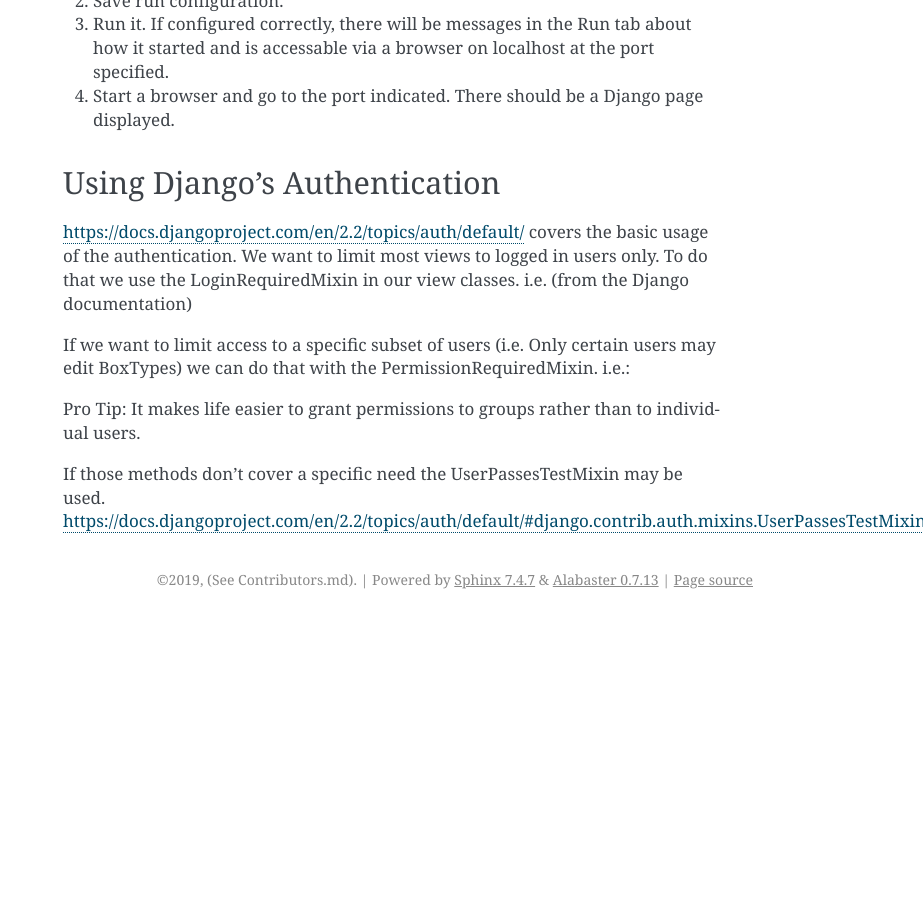
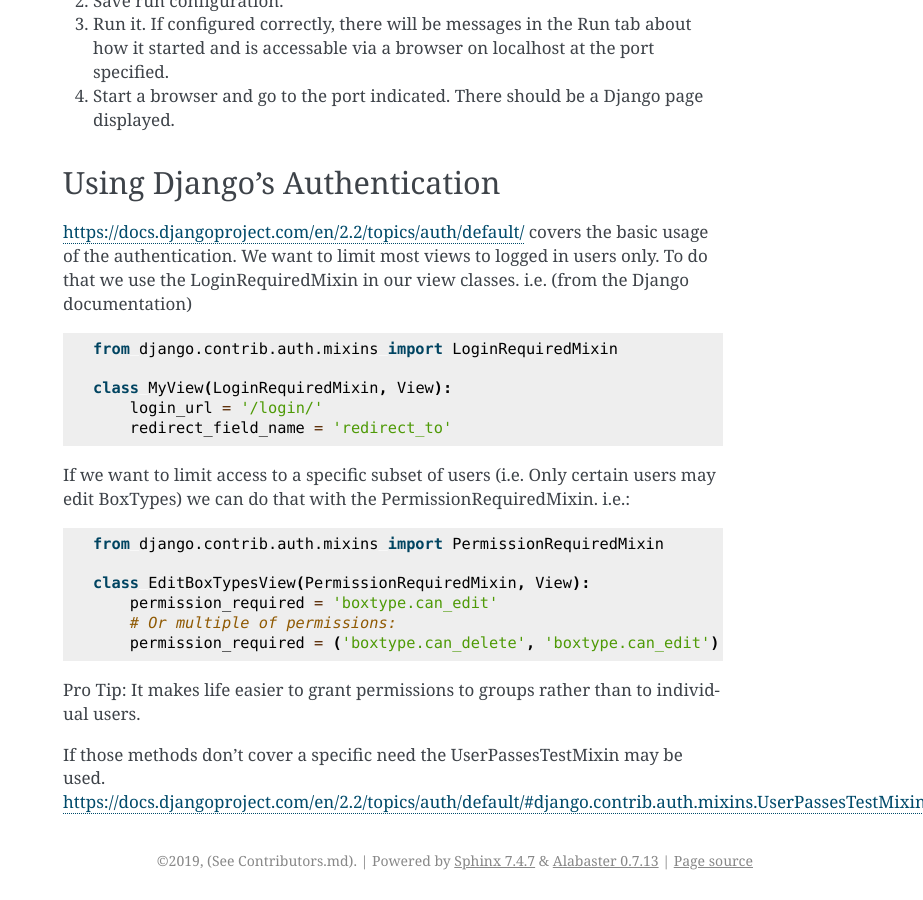
Before and after one commit to w-a-r-m-inventory-system/Food-Pantry-Inventory, a Sphinx documentation site: the page built from docs/source/DevDocs/Django.rst, in a window 1280 px wide and 900 px high, scrolled down 703 px. Shown: the whole window, without its empty margins (357-1280 px from the left). Built offline with Sphinx 7.4.7, drawn with Linux system fonts in a browser that asks for light colours; before the commit the page ends 1322 px from its top, so only the background shows below that.

Commit message:
take 2 on formatting the code blocks

```diff
--- a/docs/source/DevDocs/Django.rst
+++ b/docs/source/DevDocs/Django.rst
@@ -52,7 +52,8 @@
 
 https://docs.djangoproject.com/en/2.2/topics/auth/default/ covers the basic usage of the authentication.  We want to limit most views to logged in users only.  To do that we use the LoginRequiredMixin in our view classes.  i.e. (from the Django documentation)
 
-.. code:: python
+::
+
     from django.contrib.auth.mixins import LoginRequiredMixin
 
     class MyView(LoginRequiredMixin, View):
@@ -61,7 +62,8 @@
 
 If we want to limit access to a specific subset of users (i.e. Only certain users may edit BoxTypes)  we can do that with the PermissionRequiredMixin.  i.e.:
 
-.. code:: python
+::
+
     from django.contrib.auth.mixins import PermissionRequiredMixin
 
     class EditBoxTypesView(PermissionRequiredMixin, View):
```
